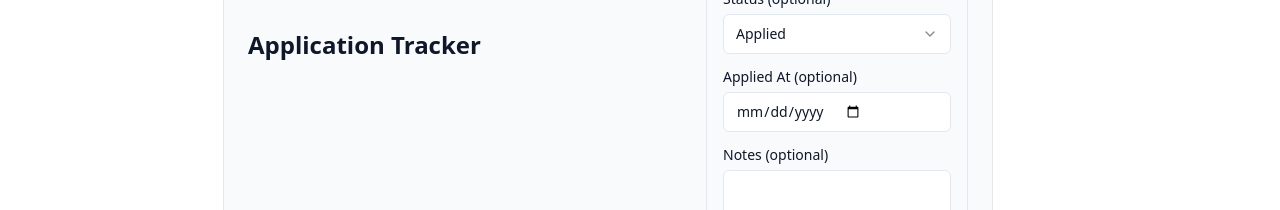
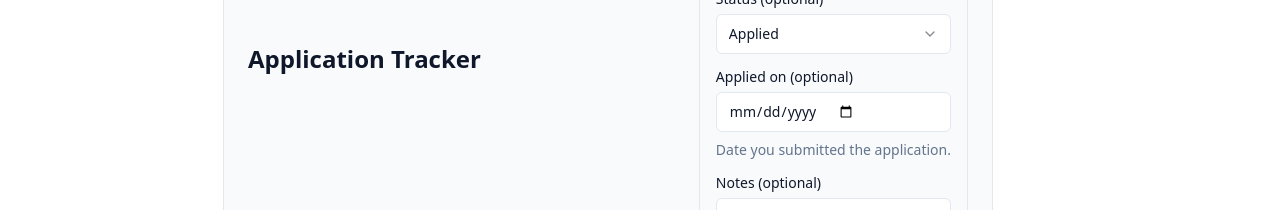
Before and after one commit to SyedQem/applykit, a Next.js app: page /tracker in a window 1280 px wide. Both pictures are taken after a click on the button "New Application". Shown: the part 313-523 px from the top of the page. Built offline with nearby package versions, Linux system fonts and the light colour scheme; no server answers; the database is empty.

Commit message:
Align applied date copy and tracker date display

```diff
--- a/app/tracker/page.tsx
+++ b/app/tracker/page.tsx
@@ -1,6 +1,12 @@
 import { prisma } from "@/lib/prisma";
 import { Card, CardContent } from "@/components/ui/card";
 import { NewApplicationForm } from "@/components/new-application-form";
+
+const appliedDateFormatter = new Intl.DateTimeFormat("en-US", {
+  month: "short",
+  day: "numeric",
+  year: "numeric",
+});
 
 export default async function TrackerPage() {
   const applications = await prisma.application.findMany({
@@ -22,6 +28,9 @@ export default async function TrackerPage() {
               <h3 className="font-semibold">
                 {app.role} @ {app.company}
               </h3>
+              <p className="text-sm text-slate-600">
+                Applied on {appliedDateFormatter.format(app.appliedAt)} for {app.role} @ {app.company}
+              </p>
               <p className="text-sm text-slate-600">Status: {app.status}</p>
               <p className="text-sm text-slate-600">Events: {app.events.length}</p>
             </CardContent>
--- a/components/new-application-form.tsx
+++ b/components/new-application-form.tsx
@@ -137,13 +137,14 @@ export function NewApplicationForm() {
           </div>
 
           <div className="grid gap-2">
-            <Label htmlFor="appliedAt">Applied At (optional)</Label>
+            <Label htmlFor="appliedAt">Applied on (optional)</Label>
             <Input
               id="appliedAt"
               type="date"
               value={formState.appliedAt}
               onChange={(event) => updateField("appliedAt", event.target.value)}
             />
+            <p className="text-sm text-slate-500">Date you submitted the application.</p>
           </div>
 
           <div className="grid gap-2">
```
